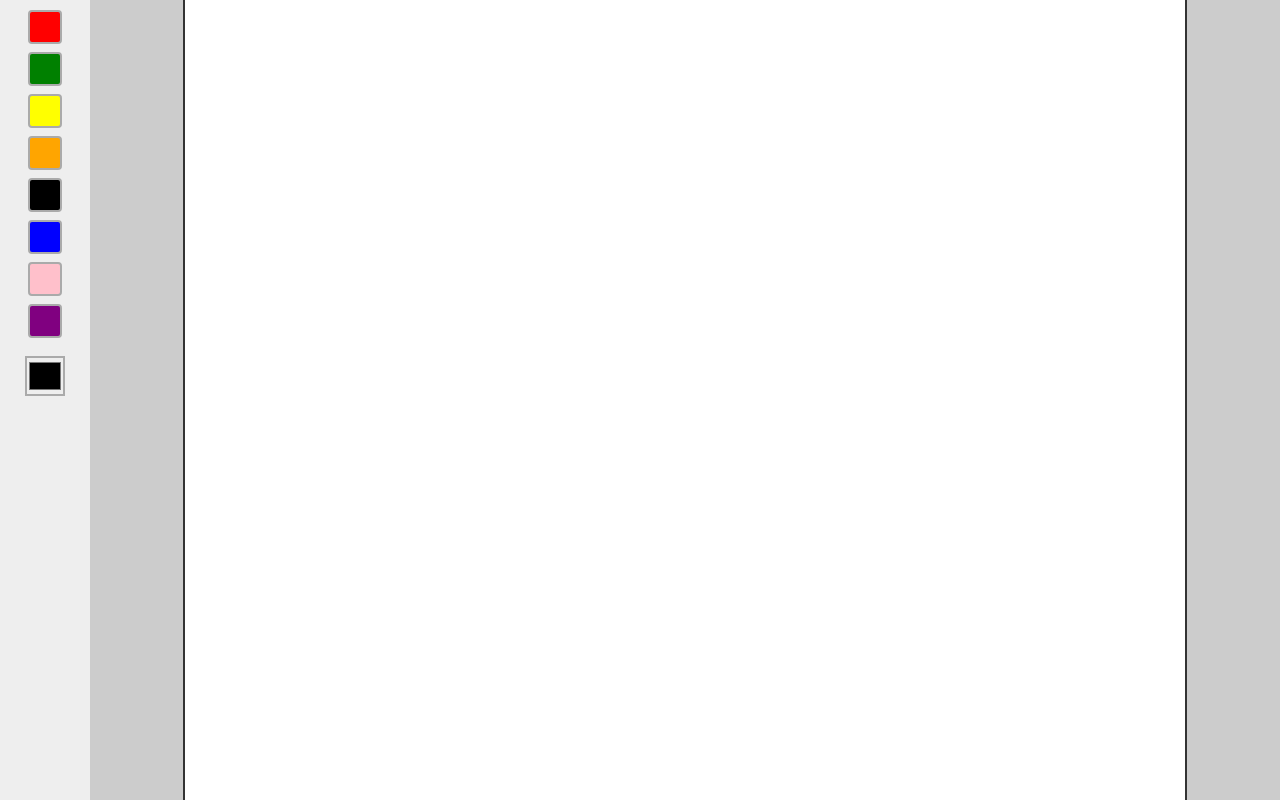
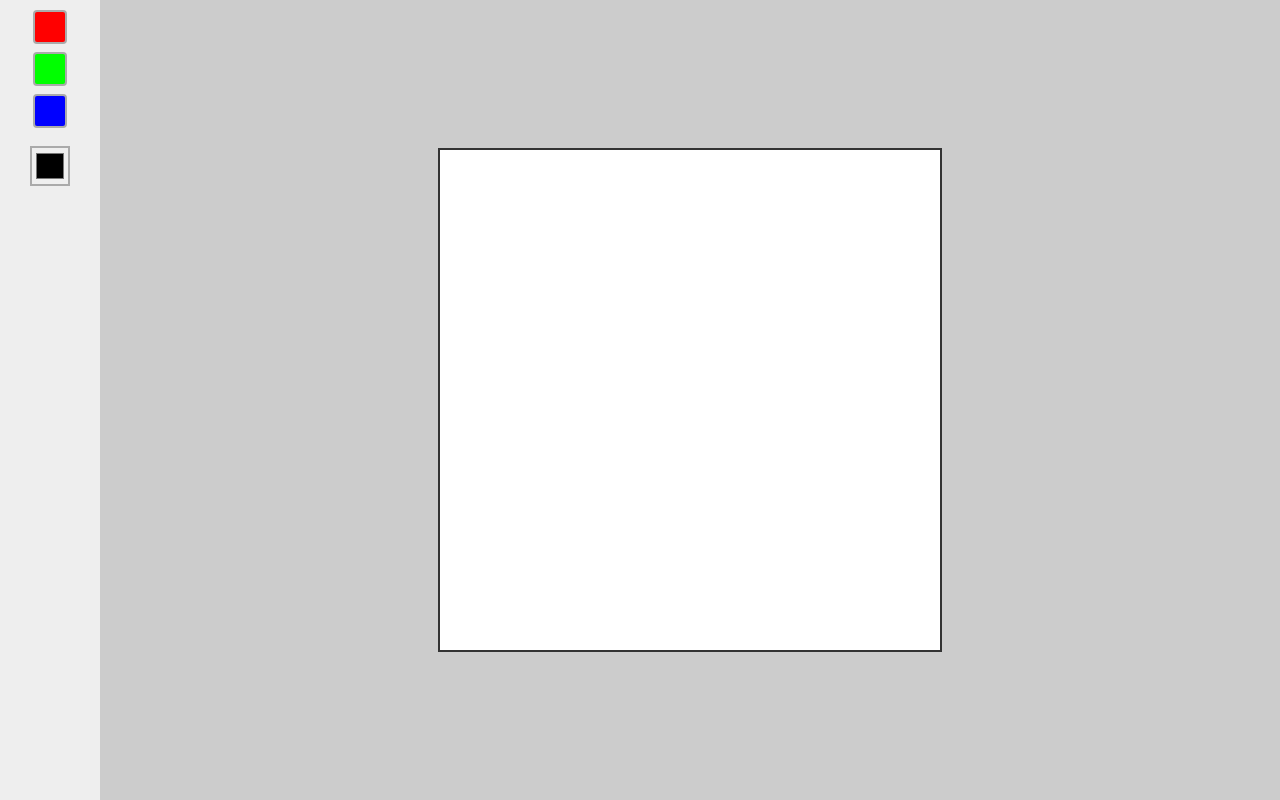
Before and after one commit to Liamsi2/Pixelgame, a plain HTML site: page index.html in a window 1280 px wide. Drawn offline with nearby package versions, Linux system fonts and the light colour scheme.

Commit message:
Update index.html

```diff
--- a/index.html
+++ b/index.html
@@ -2,94 +2,38 @@
 <html lang="en">
 <head>
 <meta charset="UTF-8" />
-  <title>Pixel Paint</title>
+<title>Pixel Paint with Supabase</title>
 <style>
-    html, body {
-      margin: 0;
-      height: 100%;
-      overflow: hidden;
-      font-family: sans-serif;
-    }
-
-    #container {
-      display: flex;
-      height: 100%;
-      width: 100%;
-    }
-
-    #sidebar {
-      width: 80px;
-      background: #eee;
-      display: flex;
-      flex-direction: column;
-      align-items: center;
-      padding: 10px 5px;
-      box-shadow: 2px 0 5px rgba(0,0,0,0.1);
-      gap: 8px;
-    }
-
-    .color-option {
-      width: 30px;
-      height: 30px;
-      border-radius: 4px;
-      border: 2px solid #aaa;
-      cursor: pointer;
-    }
-
-    #customColor {
-      margin-top: 10px;
-      width: 40px;
-      height: 40px;
-      border: 2px solid #aaa;
-      padding: 0;
-      background: none;
-      cursor: pointer;
-    }
-
-    #canvasWrapper {
-      flex: 1;
-      background: #ccc;
-      display: flex;
-      justify-content: center;
-      align-items: center;
-    }
-
-    canvas {
-      image-rendering: pixelated;
-      cursor: crosshair;
-      background: white;
-      border: 2px solid #333;
-    }
+  html, body { margin: 0; height: 100%; font-family: sans-serif; }
+  #container { display: flex; height: 100vh; }
+  #sidebar { width: 80px; background: #eee; display: flex; flex-direction: column; align-items: center; padding: 10px; gap: 8px; }
+  .color-option { width: 30px; height: 30px; border-radius: 4px; border: 2px solid #aaa; cursor: pointer; }
+  #customColor { margin-top: 10px; width: 40px; height: 40px; border: 2px solid #aaa; cursor: pointer; }
+  #canvasWrapper { flex: 1; background: #ccc; display: flex; justify-content: center; align-items: center; }
+  canvas { image-rendering: pixelated; cursor: crosshair; background: white; border: 2px solid #333; }
 </style>
 <script src="https://cdn.jsdelivr.net/npm/@supabase/supabase-js@2"></script>
 </head>
 <body>
   <div id="container">
     <div id="sidebar">
-      <div class="color-option" style="background:red;" data-color="#ff0000"></div>
-      <div class="color-option" style="background:green;" data-color="#00ff00"></div>
-      <div class="color-option" style="background:yellow;" data-color="#ffff00"></div>
-      <div class="color-option" style="background:orange;" data-color="#ffa500"></div>
-      <div class="color-option" style="background:black;" data-color="#000000"></div>
-      <div class="color-option" style="background:blue;" data-color="#0000ff"></div>
-      <div class="color-option" style="background:pink;" data-color="#ffc0cb"></div>
-      <div class="color-option" style="background:purple;" data-color="#800080"></div>
+      <div class="color-option" style="background:#ff0000" data-color="#ff0000"></div>
+      <div class="color-option" style="background:#00ff00" data-color="#00ff00"></div>
+      <div class="color-option" style="background:#0000ff" data-color="#0000ff"></div>
       <input type="color" id="customColor" title="Custom Color" />
     </div>
-
     <div id="canvasWrapper">
-      <canvas id="pixelCanvas" width="1000" height="1000"></canvas>
+      <canvas id="pixelCanvas" width="500" height="500"></canvas>
     </div>
   </div>
 
 <script>
-    const canvas = document.getElementById("pixelCanvas");
-    const ctx = canvas.getContext("2d");
-    const gridSize = 100;
+  const canvas = document.getElementById('pixelCanvas');
+  const ctx = canvas.getContext('2d');
+  const gridSize = 50; // smaller grid for testing
   const pixelSize = canvas.width / gridSize;
   const cooldown = 10000;
   const localStorageKey = "lastPaintTime";
-
   let currentColor = "#000000";
 
   const supabaseUrl = "https://epucyhgtvvksxsjdqopz.supabase.co";
@@ -122,28 +66,26 @@
   }
 
   async function loadPixelsAndDraw() {
-      ctx.fillStyle = "#ffffff";
+    ctx.fillStyle = "#fff";
     ctx.fillRect(0, 0, canvas.width, canvas.height);
 
-      const { data, error } = await supabase.from("pixels").select("x, y, color");
+    const { data, error } = await supabase.from('pixels').select('x, y, color');
     if (error) {
-        console.error("Supabase error:", error.message);
+      console.error("Error loading pixels:", error);
       return;
     }
-
     if (data) {
       data.forEach(({ x, y, color }) => drawPixel(x, y, color));
     }
-
     drawGrid();
   }
 
   async function savePixel(x, y, color) {
-      const { error } = await supabase.from("pixels").upsert({ x, y, color });
-      if (error) console.error("Save error:", error.message);
+    const { error } = await supabase.from('pixels').upsert({ x, y, color });
+    if (error) console.error("Error saving pixel:", error);
   }
 
-    canvas.addEventListener("click", async (e) => {
+  canvas.addEventListener('click', async e => {
     const now = Date.now();
     const lastPaintTime = parseInt(localStorage.getItem(localStorageKey)) || 0;
     if (now - lastPaintTime < cooldown) {
@@ -161,31 +103,25 @@
     localStorage.setItem(localStorageKey, now);
   });
 
-    const colorOptions = document.querySelectorAll(".color-option");
-    const customColorPicker = document.getElementById("customColor");
+  const colorOptions = document.querySelectorAll('.color-option');
+  const customColorPicker = document.getElementById('customColor');
 
-    function setActiveColor(color, sourceElement = null) {
+  function setActiveColor(color, el = null) {
     currentColor = color;
-      colorOptions.forEach(o => o.style.border = "2px solid #aaa");
-      customColorPicker.style.border = "2px solid #aaa";
-      if (sourceElement) {
-        sourceElement.style.border = "2px solid #000";
-      }
+    colorOptions.forEach(o => o.style.border = '2px solid #aaa');
+    customColorPicker.style.border = '2px solid #aaa';
+    if (el) el.style.border = '2px solid #000';
   }
 
-    colorOptions.forEach(option => {
-      option.addEventListener("click", () => {
-        const color = option.getAttribute("data-color");
-        setActiveColor(color, option);
-      });
+  colorOptions.forEach(option => option.addEventListener('click', () => {
+    setActiveColor(option.getAttribute('data-color'), option);
+  }));
+
+  customColorPicker.addEventListener('input', () => {
+    setActiveColor(customColorPicker.value, customColorPicker);
   });
 
-    customColorPicker.addEventListener("input", () => {
-      const color = customColorPicker.value;
-      setActiveColor(color, customColorPicker);
-    });
-
-    setActiveColor("#ff0000", colorOptions[0]);
+  setActiveColor('#ff0000', colorOptions[0]);
   loadPixelsAndDraw();
 </script>
 </body>
```
Lines whose indentation alone changed are shown as unchanged.
